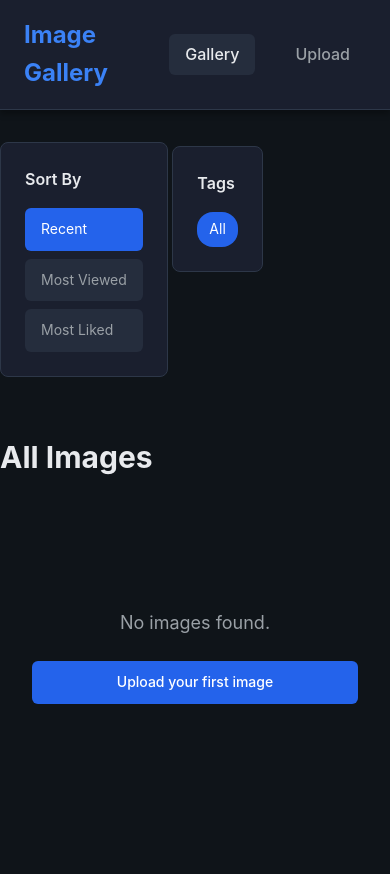
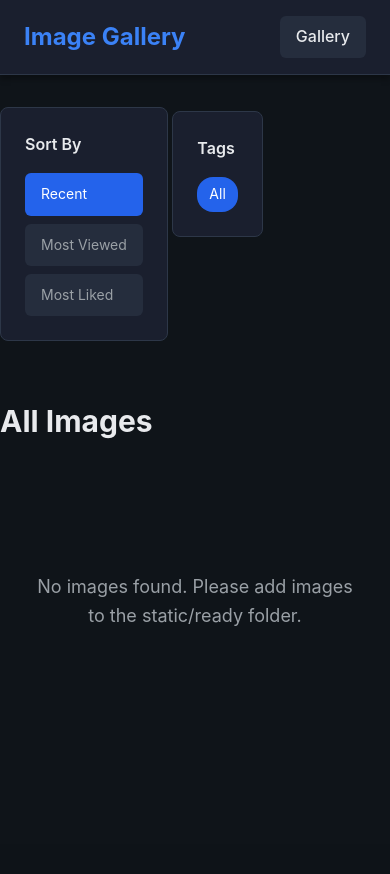
Before and after one commit to KJHBest/WebGallery, a Flask app: page / in a window 390 px wide. After the commit the page ends 626 px from the top, so only its background shows below. Run offline with Flask 3, Linux system fonts and the light colour scheme.

Commit message:
Enhance image gallery functionality: add auto-import for new images, update image serving method, and improve UI layout. Remove upload page and adjust grid display for better responsiveness.

```diff
--- a/app.py
+++ b/app.py
@@ -12,6 +12,7 @@ app.config['SECRET_KEY'] = 'your-secret-key-here-change-in-production'
 app.config['SQLALCHEMY_DATABASE_URI'] = 'sqlite:///gallery.db'
 app.config['SQLALCHEMY_TRACK_MODIFICATIONS'] = False
 app.config['UPLOAD_FOLDER'] = 'static/uploads'
+app.config['READY_FOLDER'] = r'E:\1_WORK\outputs\WebUI'  # Folder for auto-loading images
 app.config['MAX_CONTENT_LENGTH'] = 16 * 1024 * 1024  # 16MB max file size
 app.config['ALLOWED_EXTENSIONS'] = {'png', 'jpg', 'jpeg', 'gif', 'webp'}
 
@@ -31,11 +32,63 @@ def get_session_id():
     return session['session_id']
 
 
+def scan_and_import_ready_images():
+    """Scan the ready folder and import new images into the database (no file copying)"""
+    ready_folder = app.config['READY_FOLDER']
+
+    # Create folder if it doesn't exist
+    os.makedirs(ready_folder, exist_ok=True)
+
+    # Get all existing filenames from database (avoid query in loop)
+    existing_filenames = {img.filename for img in Image.query.with_entities(Image.filename).all()}
+
+    # Collect new images to import
+    new_images = []
+    for filename in os.listdir(ready_folder):
+        if not allowed_file(filename):
+            continue
+
+        # Check if already imported
+        if filename in existing_filenames:
+            continue
+
+        # Extract title from filename (without extension)
+        title = os.path.splitext(filename)[0]
+
+        # Create database entry (no file copying, use original filename)
+        image = Image(
+            filename=filename,
+            original_filename=filename,
+            title=title,
+            description=''
+        )
+        new_images.append(image)
+
+    # Add all new images at once
+    if new_images:
+        try:
+            db.session.add_all(new_images)
+            db.session.commit()
+            print(f"Imported {len(new_images)} new images from ready folder")
+        except Exception as e:
+            db.session.rollback()
+            print(f"Error importing images: {e}")
+            return 0
+
+    return len(new_images)
+
+
+@app.route('/ready/<path:filename>')
+def serve_ready_image(filename):
+    """Serve images from ready folder"""
+    return send_from_directory(app.config['READY_FOLDER'], filename)
+
+
 @app.route('/')
 def index():
     """Main gallery page"""
     page = request.args.get('page', 1, type=int)
-    per_page = 12
+    per_page = 24
     sort_by = request.args.get('sort', 'recent')  # recent, popular, most_liked
     tag_filter = request.args.get('tag', None)
 
@@ -65,64 +118,6 @@ def index():
                          all_tags=all_tags,
                          current_tag=tag_filter,
                          sort_by=sort_by)
-
-
-@app.route('/upload', methods=['GET', 'POST'])
-def upload():
-    """Image upload page and handler"""
-    if request.method == 'POST':
-        # Check if file is present
-        if 'file' not in request.files:
-            return jsonify({'error': 'No file provided'}), 400
-
-        file = request.files['file']
-        if file.filename == '':
-            return jsonify({'error': 'No file selected'}), 400
-
-        if file and allowed_file(file.filename):
-            # Generate unique filename
-            original_filename = secure_filename(file.filename)
-            ext = original_filename.rsplit('.', 1)[1].lower()
-            filename = f"{uuid.uuid4()}.{ext}"
-            filepath = os.path.join(app.config['UPLOAD_FOLDER'], filename)
-
-            # Save file
-            file.save(filepath)
-
-            # Create database entry
-            title = request.form.get('title', '')
-            description = request.form.get('description', '')
-            tags_str = request.form.get('tags', '')
-
-            image = Image(
-                filename=filename,
-                original_filename=original_filename,
-                title=title,
-                description=description
-            )
-
-            # Process tags
-            if tags_str:
-                tag_names = [tag.strip() for tag in tags_str.split(',') if tag.strip()]
-                for tag_name in tag_names:
-                    tag = Tag.query.filter_by(name=tag_name).first()
-                    if not tag:
-                        tag = Tag(name=tag_name)
-                        db.session.add(tag)
-                    image.tags.append(tag)
-
-            db.session.add(image)
-            db.session.commit()
-
-            return jsonify({
-                'success': True,
-                'message': 'Image uploaded successfully',
-                'image_id': image.id
-            })
-
-        return jsonify({'error': 'Invalid file type'}), 400
-
-    return render_template('upload.html')
 
 
 @app.route('/image/<int:image_id>')
@@ -181,7 +176,7 @@ def like_image(image_id):
 def api_images():
     """API endpoint for getting images with filters"""
     page = request.args.get('page', 1, type=int)
-    per_page = request.args.get('per_page', 12, type=int)
+    per_page = request.args.get('per_page', 21, type=int)
     tag = request.args.get('tag', None)
     search = request.args.get('search', None)
     sort_by = request.args.get('sort', 'recent')
@@ -229,25 +224,38 @@ def api_tags():
 
 @app.route('/api/image/<int:image_id>/delete', methods=['DELETE'])
 def delete_image(image_id):
-    """Delete an image"""
+    """Delete an image from gallery (removes from DB only, keeps original file)"""
     image = Image.query.get_or_404(image_id)
 
-    # Delete file
-    filepath = os.path.join(app.config['UPLOAD_FOLDER'], image.filename)
-    if os.path.exists(filepath):
-        os.remove(filepath)
-
-    # Delete from database
+    # Delete from database only (keep original file in ready folder)
     db.session.delete(image)
     db.session.commit()
 
-    return jsonify({'success': True, 'message': 'Image deleted successfully'})
+    return jsonify({'success': True, 'message': 'Image removed from gallery'})
 
 
-# Create database tables
+@app.route('/api/scan', methods=['POST'])
+def scan_images():
+    """Manually trigger image scan from ready folder"""
+    imported = scan_and_import_ready_images()
+    return jsonify({
+        'success': True,
+        'imported': imported,
+        'message': f'Imported {imported} new images'
+    })
+
+
+# Create database tables and import initial images
 with app.app_context():
     db.create_all()
+    # Scan and import images on startup
+    print("Scanning for new images...")
+    imported = scan_and_import_ready_images()
+    if imported > 0:
+        print(f"Imported {imported} images on startup")
+    else:
+        print("No new images to import")
 
 
 if __name__ == '__main__':
-    app.run(debug=True, host='0.0.0.0', port=5000)
+    app.run(debug=True, host='0.0.0.0', port=5003)
--- a/static/css/style.css
+++ b/static/css/style.css
@@ -186,7 +186,7 @@ body {
 /* Image grid */
 .image-grid {
     display: grid;
-    grid-template-columns: repeat(auto-fill, minmax(280px, 1fr));
+    grid-template-columns: repeat(3, 1fr);
     gap: 1.5rem;
     margin-bottom: 2rem;
 }
@@ -682,6 +682,10 @@ body {
         width: auto;
     }
 
+    .image-grid {
+        grid-template-columns: repeat(2, 1fr);
+    }
+
     .detail-container {
         grid-template-columns: 1fr;
     }
@@ -693,7 +697,7 @@ body {
 
 @media (max-width: 768px) {
     .image-grid {
-        grid-template-columns: repeat(auto-fill, minmax(200px, 1fr));
+        grid-template-columns: repeat(1, 1fr);
         gap: 1rem;
     }
 
--- a/templates/index.html
+++ b/templates/index.html
@@ -13,7 +13,9 @@
                 <h1 class="logo">Image Gallery</h1>
                 <div class="nav-links">
                     <a href="{{ url_for('index') }}" class="nav-link active">Gallery</a>
-                    <a href="{{ url_for('upload') }}" class="nav-link">Upload</a>
+                    <!-- <button id="scanBtn" class="nav-link scan-btn" style="border: none; background: none; cursor: pointer; color: inherit;">
+                        🔄 Scan New Images
+                    </button> -->
                 </div>
             </div>
         </div>
@@ -72,7 +74,7 @@
                 <div class="image-card">
                     <a href="{{ url_for('image_detail', image_id=image.id) }}" class="image-link">
                         <div class="image-container">
-                            <img src="{{ url_for('static', filename='uploads/' + image.filename) }}"
+                            <img src="{{ url_for('serve_ready_image', filename=image.filename) }}"
                                  alt="{{ image.title or image.original_filename }}">
                             <div class="image-overlay">
                                 <div class="image-stats">
@@ -111,8 +113,7 @@
 
             {% if not images %}
             <div class="empty-state">
-                <p>No images found.</p>
-                <a href="{{ url_for('upload') }}" class="btn btn-primary">Upload your first image</a>
+                <p>No images found. Please add images to the static/ready folder.</p>
             </div>
             {% endif %}
 
@@ -146,5 +147,41 @@
     </div>
 
     <script src="{{ url_for('static', filename='js/main.js') }}"></script>
+    <script>
+        // Scan button functionality
+        const scanBtn = document.getElementById('scanBtn');
+        if (scanBtn) {
+            scanBtn.addEventListener('click', function() {
+                scanBtn.disabled = true;
+                scanBtn.textContent = '⏳ Scanning...';
+
+                fetch('/api/scan', {
+                    method: 'POST',
+                    headers: {
+                        'Content-Type': 'application/json'
+                    }
+                })
+                .then(response => response.json())
+                .then(data => {
+                    if (data.success) {
+                        alert(`${data.message}`);
+                        if (data.imported > 0) {
+                            window.location.reload();
+                        }
+                    } else {
+                        alert('Failed to scan images');
+                    }
+                })
+                .catch(error => {
+                    console.error('Error:', error);
+                    alert('Failed to scan images');
+                })
+                .finally(() => {
+                    scanBtn.disabled = false;
+                    scanBtn.textContent = '🔄 Scan New Images';
+                });
+            });
+        }
+    </script>
 </body>
 </html>
```
Also changed, not shown: templates/detail.html (+4 -5 lines), templates/upload.html (deleted, +0 -174 lines), .claude/settings.local.json (added), 1 other file.
